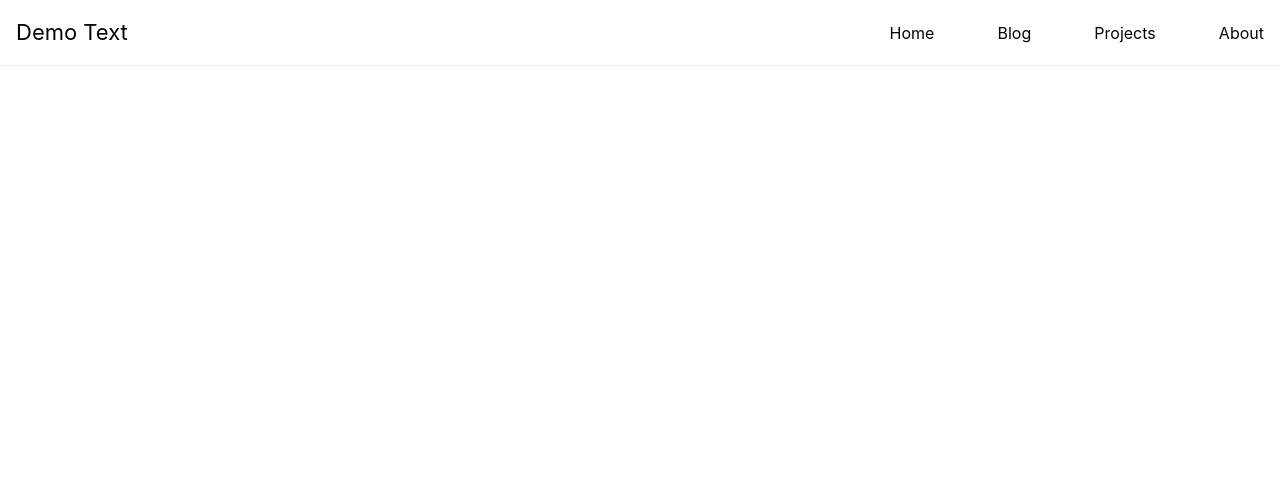
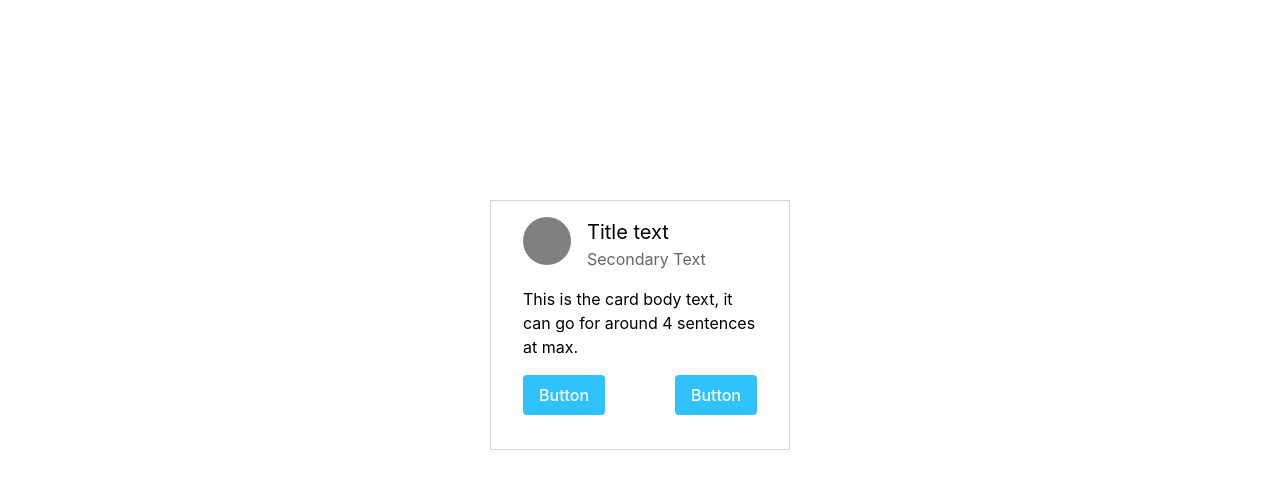
Before and after one commit to braydenk/styled-component-library, a React (Create React App) app: page / in a window 1280 px wide. Shown: the top 488 px of the page. Built offline with nearby package versions, Linux system fonts and the light colour scheme.

Commit message:
Added Card Styles

```diff
--- a/src/App.js
+++ b/src/App.js
@@ -1,28 +1,37 @@
 import React from 'react';
 import Page from './components/Page';
-import Header from './components/Header';
-import Link from './components/Link';
+import Card from './components/Card';
 
-const navList = (
-  <ul>
-    <li>
-      <Link href="/">Home</Link>
-    </li>
-    <li>
-      <Link href="/">Blog</Link>
-    </li>
-    <li>
-      <Link href="/">Projects</Link>
-    </li>
-    <li>
-      <Link href="/">About</Link>
-    </li>
-  </ul>
-);
+// const navList = (
+//   <ul>
+//     <li>
+//       <Link href="/">Home</Link>
+//     </li>
+//     <li>
+//       <Link href="/">Blog</Link>
+//     </li>
+//     <li>
+//       <Link href="/">Projects</Link>
+//     </li>
+//     <li>
+//       <Link href="/">About</Link>
+//     </li>
+//   </ul>
+// );
 function App() {
   return (
     <Page>
-      <Header titleText="Demo Text" navList={navList} />
+      <div
+        style={{
+          display: 'flex',
+          width: '100%',
+          height: '100%',
+          justifyContent: 'center',
+          marginTop: '200px'
+        }}
+      >
+        <Card />
+      </div>
     </Page>
   );
 }
--- /dev/null
+++ b/src/components/Card.js
@@ -0,0 +1,89 @@
+import styled from 'styled-components';
+import React from 'react';
+import Button from './Button';
+
+const StyledCard = styled.div`
+  background: ${props => props.theme.colors.background};
+  border: 1px solid ${props => props.theme.colors.neutral400};
+  width: 300px;
+  height: 250px;
+  padding: 1em 2em;
+`;
+
+const CardHeader = styled.div`
+  width: 100%;
+  height: 25%;
+  display: flex;
+`;
+
+const P = styled.span`
+  height: 48px;
+  width: 48px;
+  border-radius: 50%;
+  background: gray;
+`;
+
+const CardHeaderTitle = styled.h1`
+  font-size: 20px;
+`;
+
+const CardHeaderSubTitle = styled.h1`
+  font-size: 16px;
+  color: ${props => props.theme.colors.neutral600};
+`;
+
+const CardHeaderTextContainer = styled.div`
+  display: flex;
+  flex-direction: column;
+  margin-left: 1em;
+`;
+
+const CardBody = styled.div`
+  margin-top: 1em;
+`;
+
+const CardActions = styled.div`
+  display: flex;
+  justify-content: space-between;
+  margin-top: 1em;
+`;
+
+const CardActionButton = styled.button`
+  border: none;
+  background: ${props => props.theme.colors.primary};
+  color: #fff;
+  font-size: 1em;
+  max-height: 40px;
+  padding: 0.5em 1em;
+  border-radius: 4px;
+  font-weight: 500;
+
+  :hover {
+    background: ${props => props.theme.colors.primaryDark};
+  }
+`;
+
+function Card() {
+  return (
+    <StyledCard>
+      <CardHeader>
+        <P />
+        <CardHeaderTextContainer>
+          <CardHeaderTitle>Title text</CardHeaderTitle>
+          <CardHeaderSubTitle>Secondary Text</CardHeaderSubTitle>
+        </CardHeaderTextContainer>
+      </CardHeader>
+      <CardBody>
+        <p>
+          This is the card body text, it can go for around 4 sentences at max.
+        </p>
+      </CardBody>
+      <CardActions>
+        <CardActionButton>Button</CardActionButton>
+        <CardActionButton>Button</CardActionButton>
+      </CardActions>
+    </StyledCard>
+  );
+}
+
+export default Card;
--- a/src/components/Header.js
+++ b/src/components/Header.js
@@ -1,7 +1,6 @@
 import React, { useState, useEffect } from 'react';
 import styled from 'styled-components';
 import Link from './Link';
-import Button from './Button';
 
 const HeaderStyles = styled.header`
   background-color: ${props => props.theme.colors.background};
```
